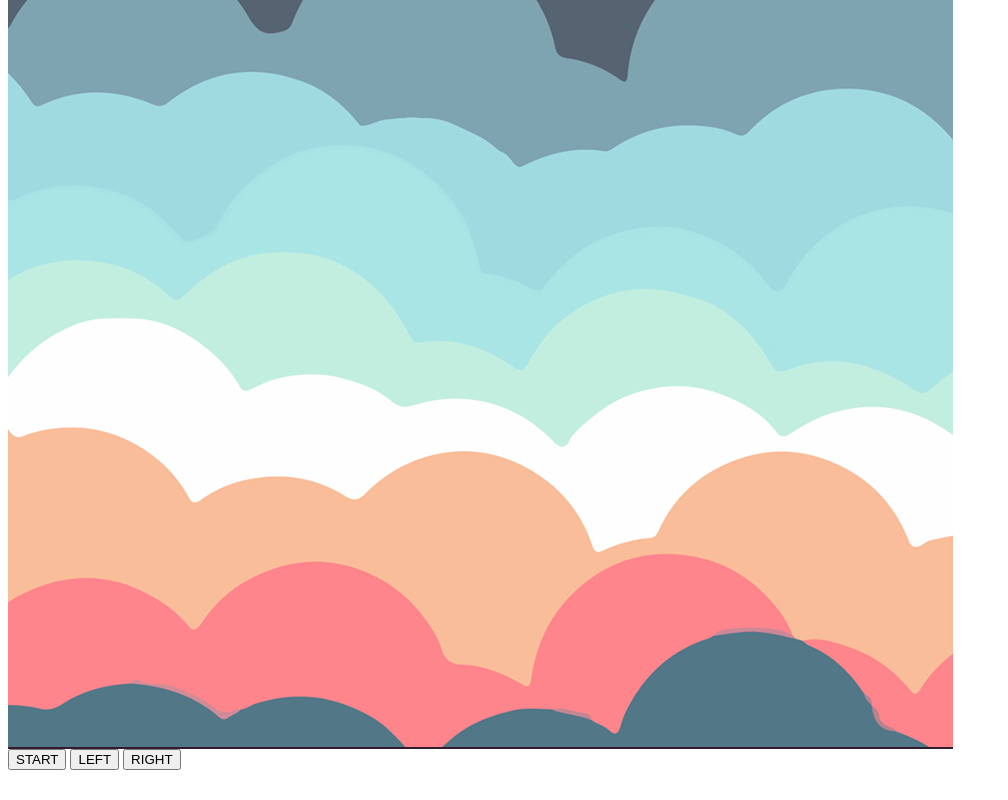
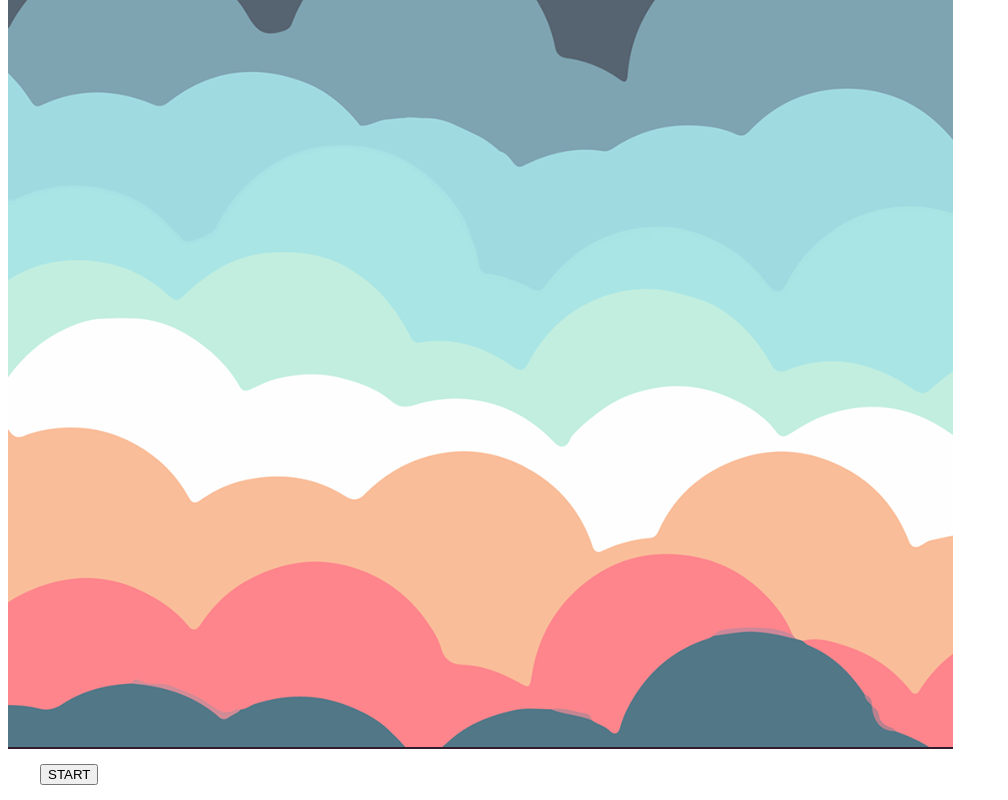
Before and after one commit to shehacksv-a/virtualbabysitter, a plain HTML site: page index.html in a window 1280 px wide. Shown: the part 1309-2109 px from the top of the page, without its empty margins (0-1008 px from the left). Before the commit the page ends 2087 px from the top, so only its background shows below. Drawn offline with Linux system fonts and the light colour scheme.

Commit message:
Add files via upload

```diff
--- a/index.html
+++ b/index.html
@@ -11,10 +11,11 @@
     <div class="grid">
     </div>
 
-    <button type="button" id="startbutton">START</button>
-
-    <button id="leftbutton">LEFT</button>
-    <button id="rightbutton">RIGHT</button>
+    <div class="startbutton">
+      <button type="button" id="startbutton">START</button>
+    </div>
+    <!--<button id="leftbutton">LEFT</button>-->
+    <!--<button id="rightbutton">RIGHT</button>-->
 
 </body>
 </html>
--- a/style.css
+++ b/style.css
@@ -22,11 +22,10 @@
 }
 
 .startbutton {
-    width: 100px;
-    height: 150px;
-    background-color: yellow;
+    padding: 15px 32px;
+    color: yellow;
     position: absolute;
-    font-size: 30px;
+    display: inline-block;
     text-align: center;
 
 }
```
